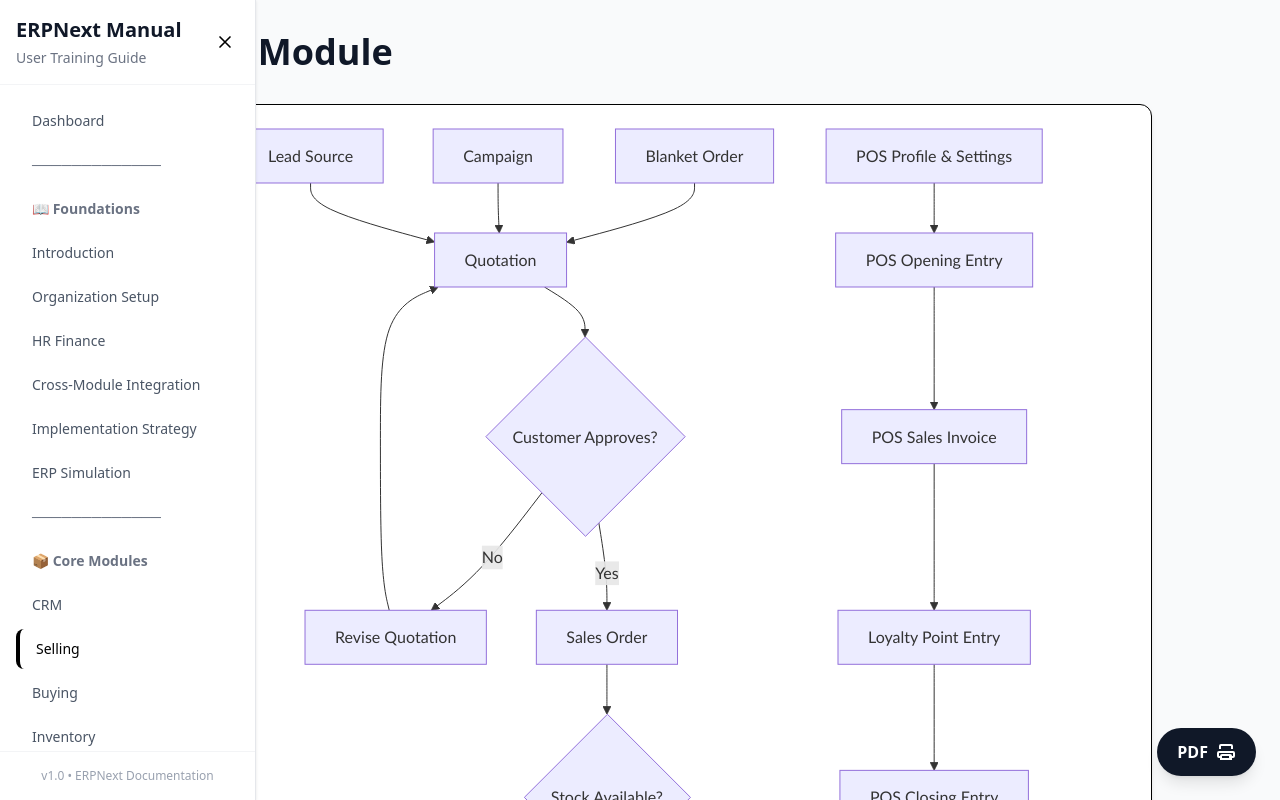
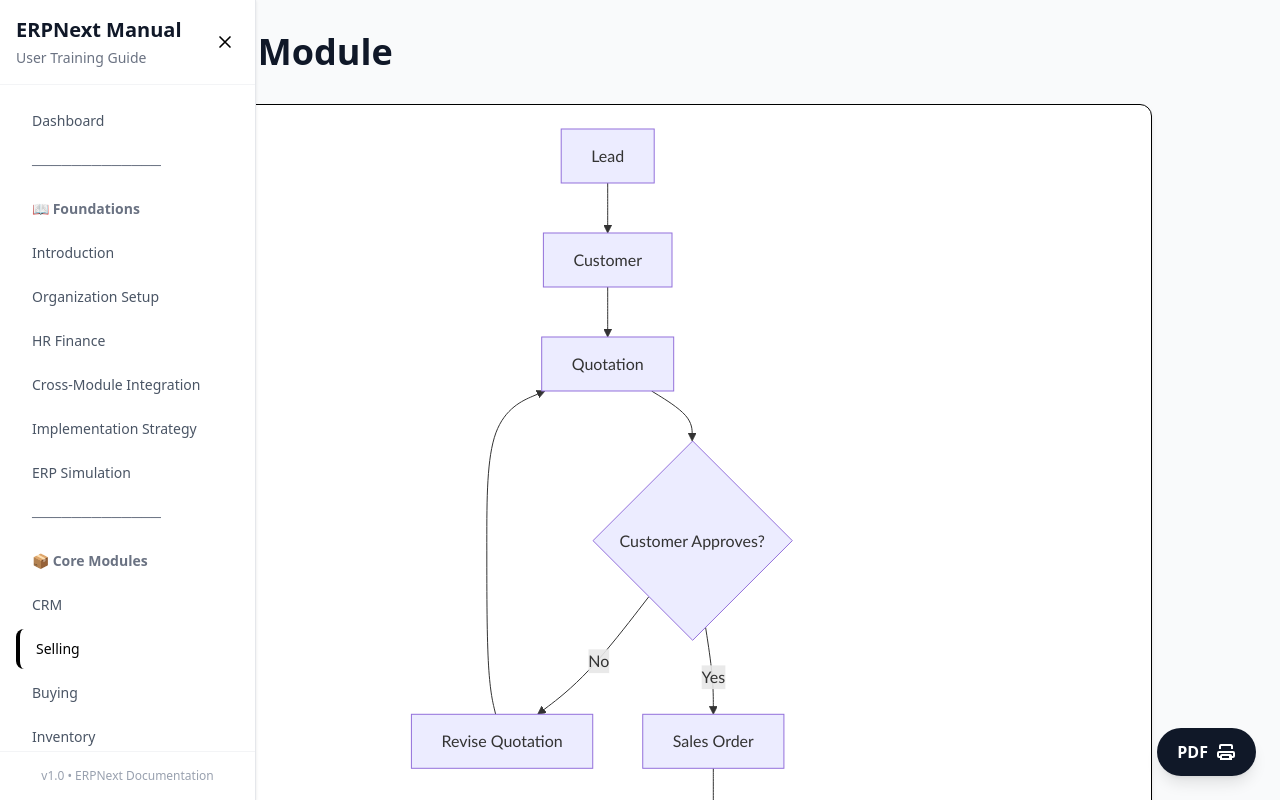
Before and after one commit to Shan060603/erpnext_guide, a Next.js app: page /selling in a window 1280 px wide. Shown: the top 800 px of the page. Built offline with nearby package versions, Linux system fonts and the light colour scheme.

Commit message:
feat: Refine sales flowchart in Selling module for clarity and structure

```diff
--- a/app/selling/page.tsx
+++ b/app/selling/page.tsx
@@ -8,42 +8,32 @@ const sellingFlowchart = `flowchart TD
   %% ===========================
 
   %% ===========================
+  %% CRM Flow
+  %% ===========================
+  A[Lead] --> B[Customer]
+  B --> Q[Quotation]
+
+  %% ===========================
   %% Sales Flow (Standard)
   %% ===========================
-  Q[Quotation] --> R{Customer Approves?}
+  Q --> R{Customer Approves?}
   R -->|No| QR[Revise Quotation]
   QR --> Q
   R -->|Yes| S[Sales Order]
 
-  S --> T{Stock Available?}
-  T -->|No| U[Trigger Purchase / Production]
-  T -->|Yes| V[Delivery Note]
+  S --> T{Delivery Required?}
+  T -->|No| W["Sales Invoice (Update Stock)"]
+  T -->|Yes| U{Stock Available?}
+  U -->|No| P[Trigger Purchase / Production]
+  P --> U
+  U -->|Yes| V[Delivery Note]
 
-  V --> W[Sales Invoice]
+  V --> W
   W --> X{Payment Received?}
   X -->|No| Y[Accounts Receivable]
   X -->|Yes| Z[Payment Entry]
 
-  Z --> AA[Update Accounting Records]
-
-  %% ===========================
-  %% Optional: Blanket Order
-  %% ===========================
-  AB[Blanket Order] --> Q
-
-  %% ===========================
-  %% POS Flow (Retail Sales)
-  %% ===========================
-  AC[POS Profile & Settings] --> AD[POS Opening Entry]
-  AD --> AE[POS Sales Invoice]
-  AE --> AF[Loyalty Point Entry]
-  AF --> AG[POS Closing Entry]
-
-  %% ===========================
-  %% Campaign / CRM Link
-  %% ===========================
-  AH[Campaign] --> Q
-  AI[Lead Source] --> Q`
+  Z --> AA[Update Accounting Records]`
 
 const interCompanyFlowchart = `flowchart TD
   %% ===========================
```
